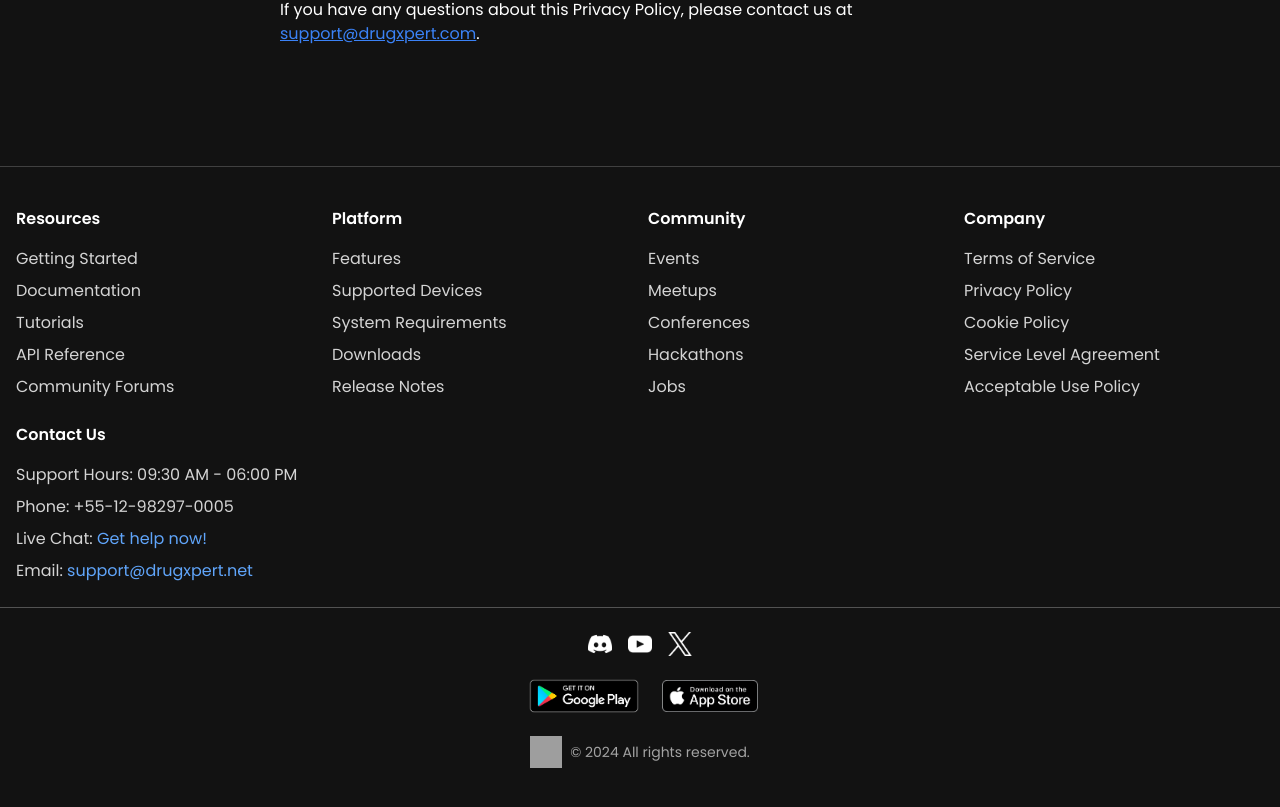
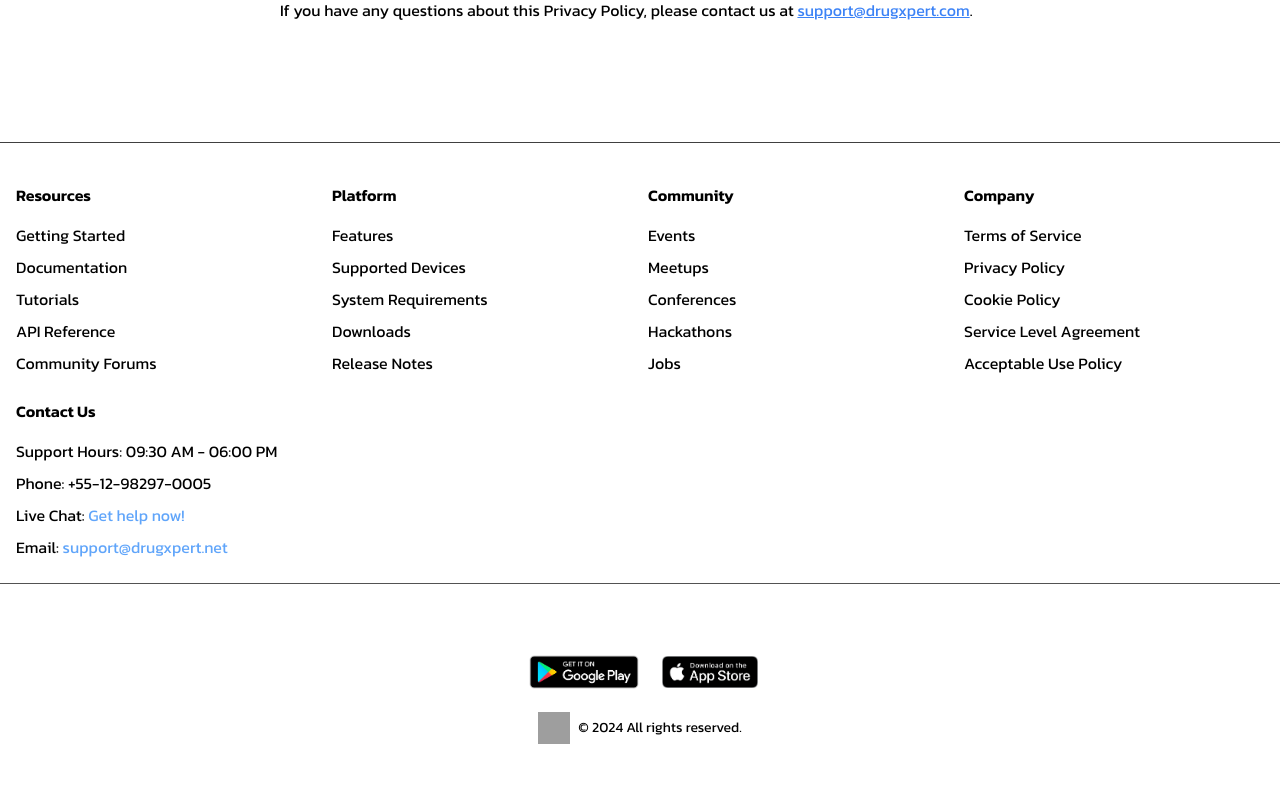
Before and after one commit to I-A-N-Desenvolvimento-de-Software-LTDA/DrugXpert-website, a React (Vite) app: page /privacy in a window 1280 px wide. Shown: the part 1247-2054 px from the top of the page. After the commit the page ends 2031 px from the top, so only its background shows below. Built offline with nearby package versions, Linux system fonts and the light colour scheme; grey boxes are pictures that could not be loaded.

Commit message:
fixing colors

```diff
--- a/src/components/Footer.jsx
+++ b/src/components/Footer.jsx
@@ -9,7 +9,7 @@ const Footer = () => {
           <ul className="space-y-2">
             {resourcesLinks.map((link, index) => (
               <li key={index}>
-                <a href={link.href} className="text-neutral-300 hover:text-white">
+                <a href={link.href} className="text-black-300 hover:text-[#5c8d2f]">
                   {link.text}
                 </a>
               </li>
@@ -21,7 +21,7 @@ const Footer = () => {
           <ul className="space-y-2">
             {platformLinks.map((link, index) => (
               <li key={index}>
-                <a href={link.href} className="text-neutral-300 hover:text-white">
+                <a href={link.href} className="text-black-300 hover:text-[#5c8d2f]">
                   {link.text}
                 </a>
               </li>
@@ -33,7 +33,7 @@ const Footer = () => {
           <ul className="space-y-2">
             {communityLinks.map((link, index) => (
               <li key={index}>
-                <a href={link.href} className="text-neutral-300 hover:text-white">
+                <a href={link.href} className="text-black-300 hover:text-[#5c8d2f]">
                   {link.text}
                 </a>
               </li>
@@ -45,7 +45,7 @@ const Footer = () => {
           <ul className="space-y-2">
             {companyLinks.map((link, index) => (
               <li key={index}>
-                <a href={link.href} className="text-neutral-300 hover:text-white">
+                <a href={link.href} className="text-black-300 hover:text-[#5c8d2f]">
                   {link.text}
                 </a>
               </li>
@@ -58,12 +58,12 @@ const Footer = () => {
       <div className="max-w-7xl mx-auto px-4 mt-6">
         <h3 className="text-md font-semibold mb-4">Contact Us</h3>
         <div className="space-y-2"> {/* Adicionado o espaço vertical aqui */}
-          <p className="text-neutral-300">Support Hours: 09:30 AM - 06:00 PM</p>
-          <p className="text-neutral-300">Phone: +55-12-98297-0005</p>
-          <p className="text-neutral-300">
+          <p className="text-black-300">Support Hours: 09:30 AM - 06:00 PM</p>
+          <p className="text-black-300">Phone: +55-12-98297-0005</p>
+          <p className="text-black-300">
             Live Chat: <a href="#" className="text-blue-400 hover:underline">Get help now!</a>
           </p>
-          <p className="text-neutral-300">
+          <p className="text-black-300">
             Email: <a href="mailto:support@drugxpert.net" className="text-blue-400 hover:underline">support@drugxpert.net</a>
           </p>
         </div>
@@ -99,7 +99,7 @@ const Footer = () => {
       {/* Mensagem de direitos reservados com logo ao lado */}
       <div className="max-w-7xl mx-auto px-4 mt-4 flex items-center justify-center">
         <img src="/assets/logo.png" alt="Logo" className="h-8 w-8 mr-2" />
-        <p className="text-center text-neutral-400 text-sm">
+        <p className="text-center text-black-400 text-sm">
           &copy; {new Date().getFullYear()} All rights reserved.
         </p>
       </div>
--- a/src/components/HeroSection.jsx
+++ b/src/components/HeroSection.jsx
@@ -17,7 +17,7 @@ const HeroSection = () => {
       <div className="flex justify-center my-10">
         <a
           href="https://app.drugxpert.net/"
-          className="bg-gradient-to-r from-[#5c8d2f] to-[#215153] py-3 px-4 mx-3 rounded-md"
+          className="text-white bg-gradient-to-r from-[#5c8d2f] to-[#215153] py-3 px-4 mx-3 rounded-md"
         >
           Start for free
         </a>
--- a/src/components/Navbar.jsx
+++ b/src/components/Navbar.jsx
@@ -33,7 +33,7 @@ const Navbar = () => {
             </a>
             <a
               href="https://app.drugxpert.net/auth-page/signup"
-              className="bg-gradient-to-r from-[#5c8d2f] to-[#215153] py-2 px-3 rounded-md"
+              className="text-white bg-gradient-to-r from-[#5c8d2f] to-[#215153] py-2 px-3 rounded-md"
             >
               Create an account
             </a>
@@ -45,7 +45,7 @@ const Navbar = () => {
           </div>
         </div>
         {mobileDrawerOpen && (
-          <div className="fixed right-0 z-20 bg-neutral-900 w-full p-12 flex flex-col justify-center items-center lg:hidden">
+          <div className="fixed right-0 z-20 bg-white w-full p-12 flex flex-col justify-center items-center lg:hidden">
             <ul>
               {navItems.map((item, index) => (
                 <li key={index} className="py-4">
@@ -59,7 +59,7 @@ const Navbar = () => {
               </a>
               <a
                 href="https://app.drugxpert.net/auth-page/signup"
-                className="py-2 px-3 rounded-md bg-gradient-to-r from-[#5c8d2f] to-[#215153]"
+                className="text-white py-2 px-3 rounded-md bg-gradient-to-r from-[#5c8d2f] to-[#215153]"
               >
                 Create an account
               </a>
--- a/src/components/Pricing.jsx
+++ b/src/components/Pricing.jsx
@@ -33,7 +33,7 @@ const Pricing = () => {
               </ul>
               <a
                 href="#"
-                className="inline-flex justify-center items-center text-center w-full h-12 p-5 mt-20 tracking-tight text-xl hover:bg-[#5c8d2f] border border-[#5c8d2f] rounded-lg transition duration-200"
+                className="inline-flex justify-center items-center text-center w-full h-12 p-5 mt-20 tracking-tight text-xl hover:bg-gradient-to-r from-[#5c8d2f] to-[#215153] border border-[#5c8d2f] hover:text-white rounded-lg transition duration-50"
               >
                 Subscribe
               </a>
--- a/src/components/Testimonials.jsx
+++ b/src/components/Testimonials.jsx
@@ -9,17 +9,17 @@ const Testimonials = () => {
       <div className="flex flex-wrap justify-center">
         {testimonials.map((testimonial, index) => (
           <div key={index} className="w-full sm:w-1/2 lg:w-1/3 px-4 py-2">
-            <div className="bg-neutral-900 rounded-md p-6 text-md border border-neutral-800 font-thin">
+            <div className="bg-white rounded-md p-6 text-md border border-neutral-800 text-black">
               <p>{testimonial.text}</p>
               <div className="flex mt-8 items-start">
                 <img
-                  className="w-12 h-12 mr-6 rounded-full border border-neutral-300"
+                  className="w-12 h-12 mr-6 rounded-full border border-black"
                   src={testimonial.image}
                   alt=""
                 />
                 <div>
                   <h6>{testimonial.user}</h6>
-                  <span className="text-sm font-normal italic text-neutral-600">
+                  <span className="text-sm font-normal italic text-black">
                     {testimonial.company}
                   </span>
                 </div>
--- a/src/index.css
+++ b/src/index.css
@@ -1,10 +1,10 @@
-@import url('https://fonts.googleapis.com/css2?family=Poppins:ital,wght@0,100;0,200;0,300;0,400;0,500;0,600;0,700;0,800;0,900;1,100;1,200;1,300;1,400;1,500;1,600;1,700;1,800;1,900&display=swap');
+@import url('https://fonts.googleapis.com/css2?family=Kanit:ital,wght@0,100;0,200;0,300;0,400;0,500;0,600;0,700;0,800;0,900;1,100;1,200;1,300;1,400;1,500;1,600;1,700;1,800;1,900&display=swap');
 
 @tailwind base;
 @tailwind components;
 @tailwind utilities;
 
 :root {
-  font-family: "Poppins", sans-serif;
-  color-scheme: dark;
+  font-family: "Kanit", sans-serif;
+  color-scheme: white;
 }
```
